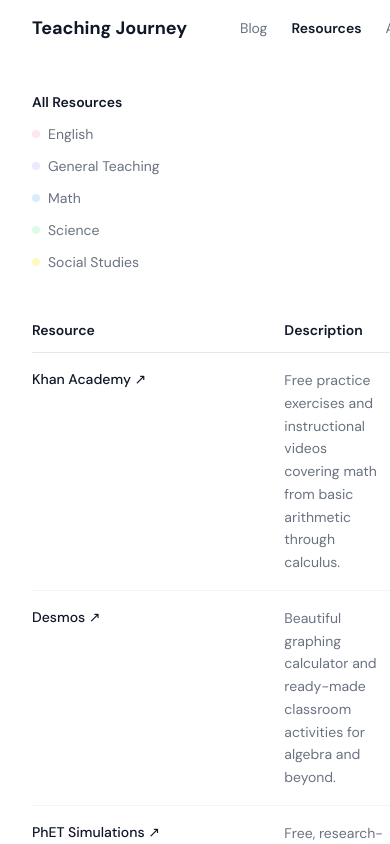
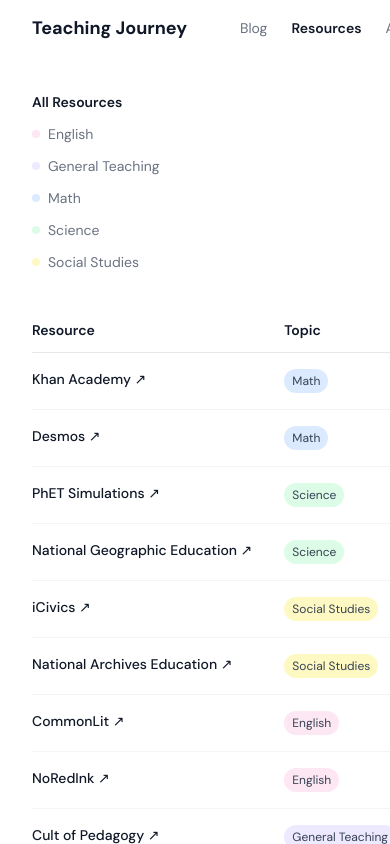
Before and after one commit to orelkris/krisassaurus, a React (Vite) app: page /resources in a window 390 px wide. Shown: the top 844 px of the page. Built offline with nearby package versions, Linux system fonts and the light colour scheme.

Commit message:
Update description column to not be visible on mobile

```diff
--- a/src/pages/ResourcesPage.tsx
+++ b/src/pages/ResourcesPage.tsx
@@ -61,7 +61,7 @@
               <th className="text-left py-3 pr-8 font-semibold text-gray-900 whitespace-nowrap">
                 Resource
               </th>
-              <th className="text-left py-3 pr-8 font-semibold text-gray-900">
+              <th className="text-left py-3 pr-8 font-semibold text-gray-900 hidden md:table-cell">
                 Description
               </th>
               <th className="text-left py-3 font-semibold text-gray-900 whitespace-nowrap">
@@ -85,7 +85,7 @@
                     {resource.title} ↗
                   </a>
                 </td>
-                <td className="py-4 pr-8 align-top text-gray-500 leading-relaxed">
+                <td className="py-4 pr-8 align-top text-gray-500 leading-relaxed hidden md:table-cell">
                   {resource.description}
                 </td>
                 <td className="py-4 align-top">
```
